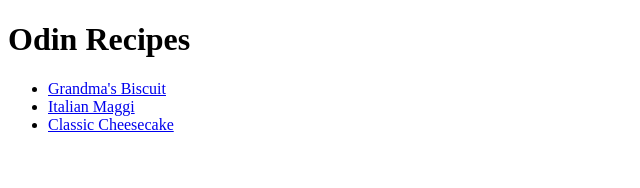
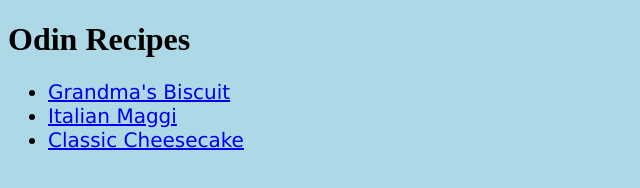
Before and after one commit to wanhuz/eden-project, a plain HTML site: page index.html in a window 1280 px wide. Shown: the whole page, without its empty margins (0-640 px from the left). Drawn offline with Linux system fonts and the light colour scheme.

Commit message:
Add basic css

```diff
--- a/index.html
+++ b/index.html
@@ -5,6 +5,7 @@
     <meta http-equiv="X-UA-Compatible" content="IE=edge">
     <meta name="viewport" content="width=device-width, initial-scale=1.0">
     <title>O(Eden) Recipes</title>
+    <link rel="stylesheet" href="styles.css">
 </head>
 
 <body>
--- /dev/null
+++ b/styles.css
@@ -0,0 +1,8 @@
+* {
+    background-color: lightblue;
+}
+
+li {
+    font-family: Verdana, Geneva, Tahoma, sans-serif;
+    font-size: 20px;
+}
```
